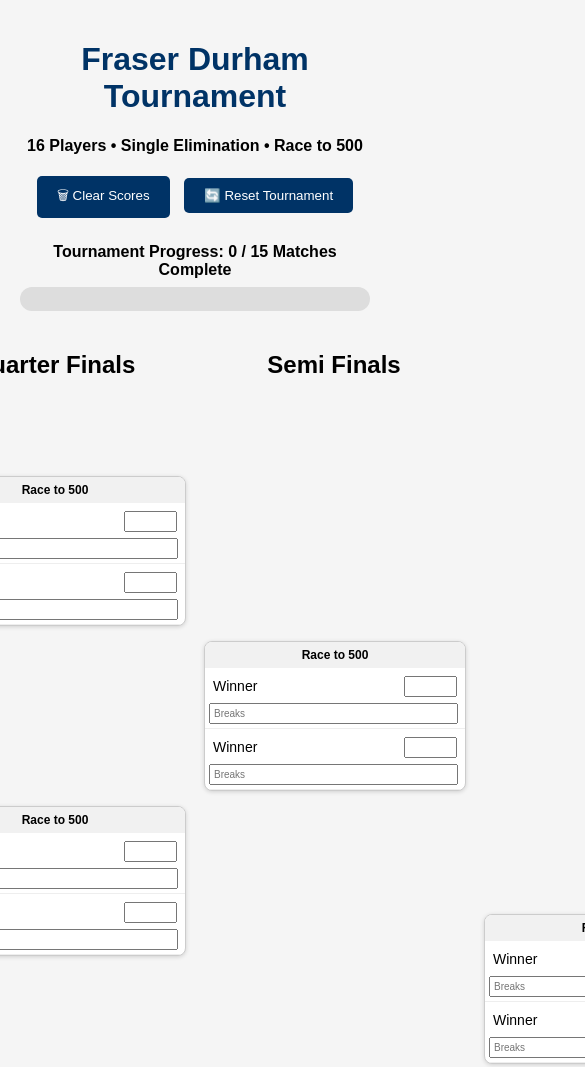
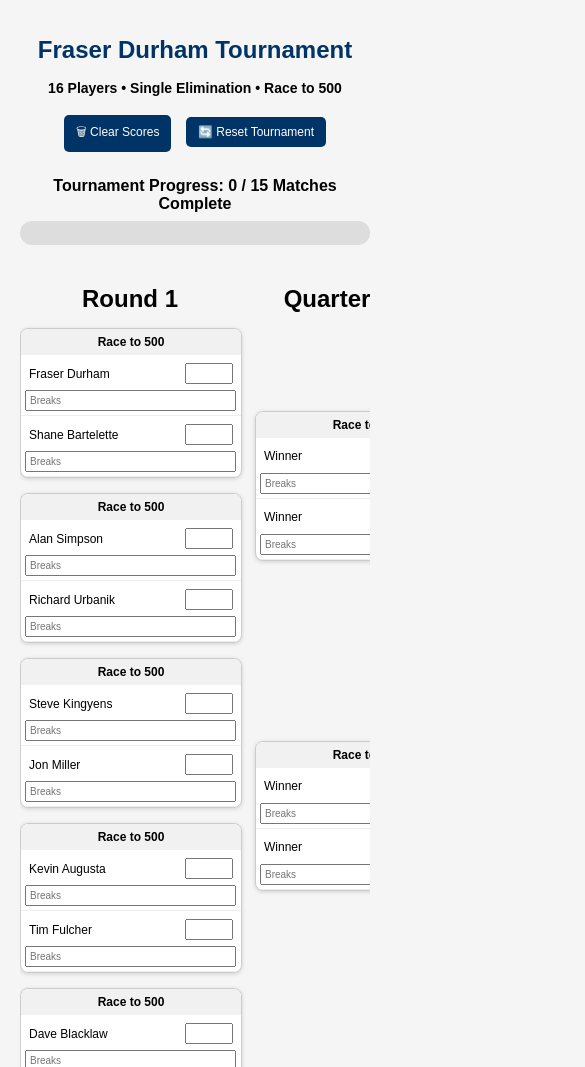
Before and after one commit to wvebl1921/WebAppV4, a plain HTML site: page fraser-durham/index.html in a window 390 px wide. Shown: the top 1067 px of the page, 585 px wide, since content can reach past the window. Drawn offline with Linux system fonts and the light colour scheme.

Commit message:
Update bracket.css

```diff
--- a/fraser-durham/bracket.css
+++ b/fraser-durham/bracket.css
@@ -206,3 +206,62 @@ h1{
     font-weight:bold;
     text-align:center;
 }
+/* =====================================
+   MOBILE
+===================================== */
+
+@media (max-width: 768px) {
+
+    .bracket{
+        overflow-x:auto;
+        display:flex;
+        gap:15px;
+        justify-content:flex-start;
+        padding-bottom:20px;
+    }
+
+    .round{
+        min-width:220px;
+    }
+
+    .match{
+        width:220px;
+    }
+
+    .player span{
+        font-size:12px;
+    }
+
+    .score{
+        width:40px;
+    }
+
+    h1{
+        font-size:24px;
+    }
+
+    .subtitle{
+        font-size:14px;
+    }
+
+    .button-bar button{
+        padding:8px 12px;
+        font-size:12px;
+    }
+
+    .champion-card{
+        width:150px;
+        padding:15px;
+    }
+
+    /* Keep desktop positioning untouched */
+
+    #finals{
+        margin-top:0;
+    }
+
+    #final{
+        margin-top:520px;
+    }
+
+}
```
